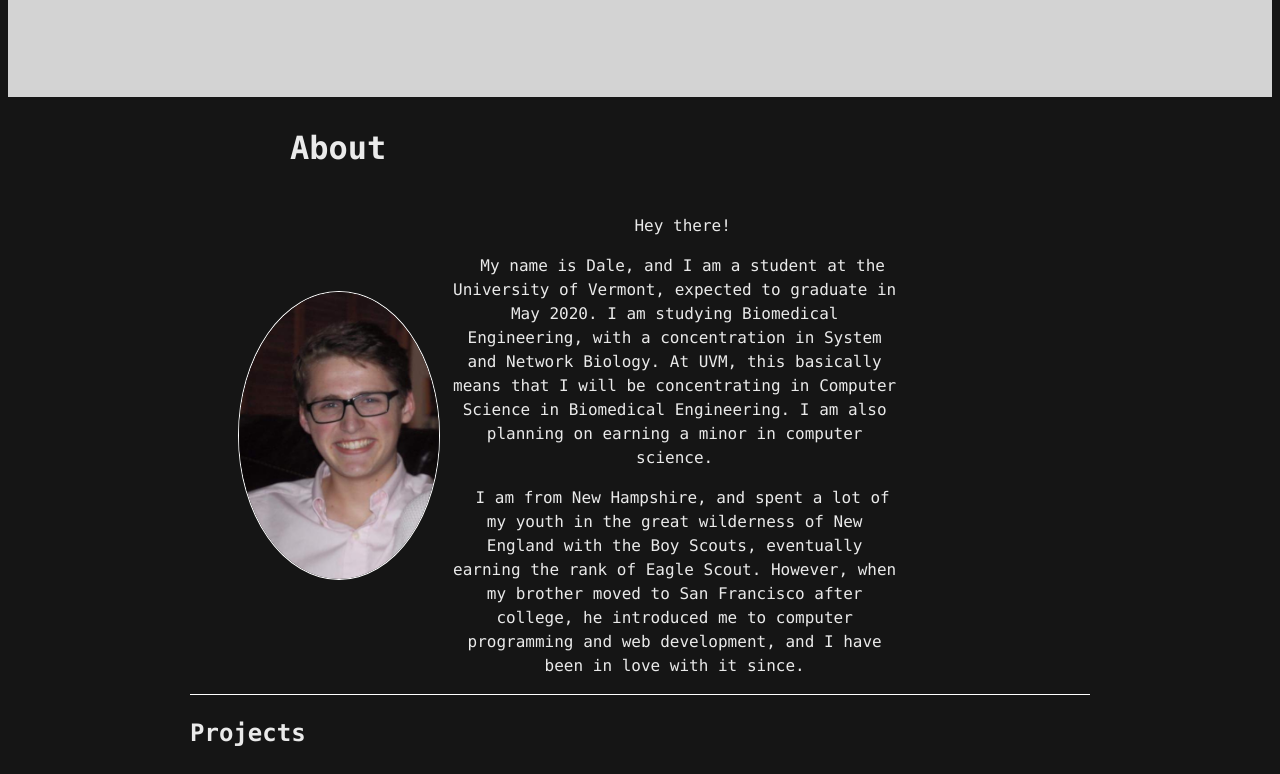
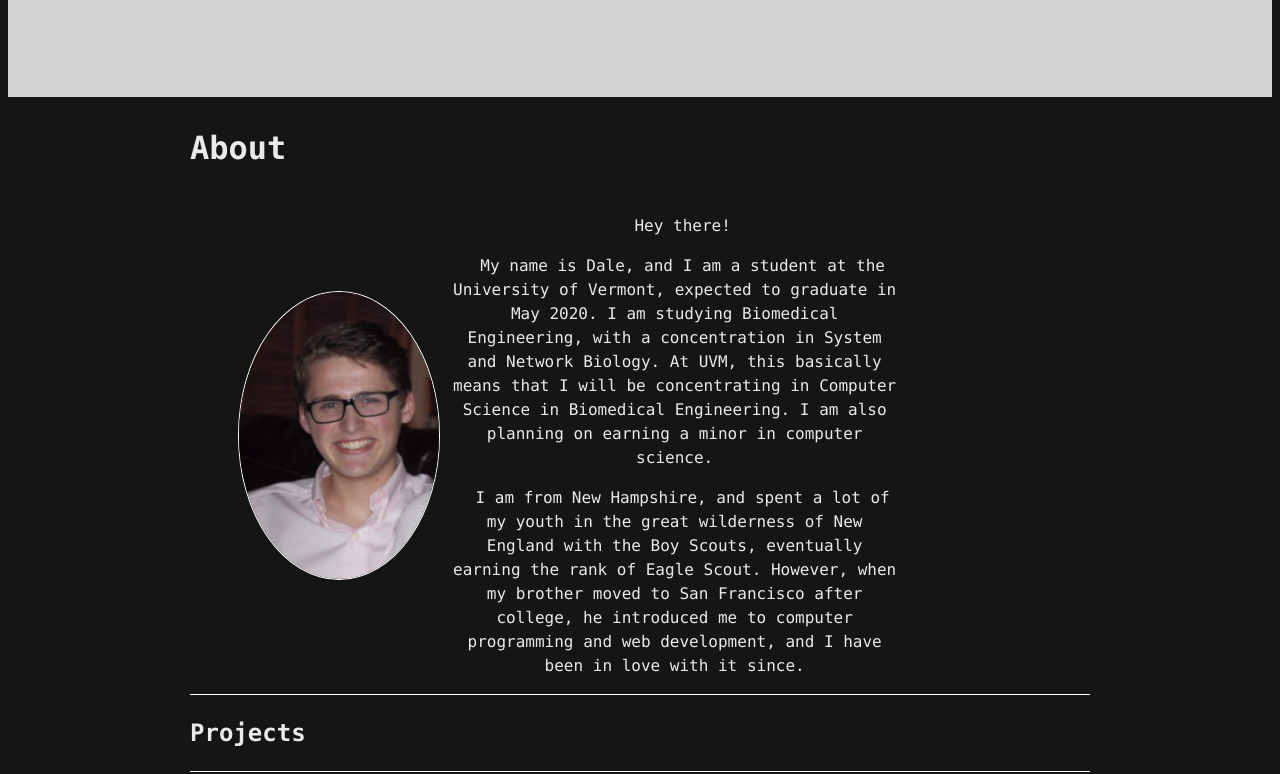
Before and after one commit to daleblarie/daleblarie.github.io, a plain HTML site: page index.html in a window 1280 px wide. Shown: the part 211-985 px from the top of the page. Drawn offline with nearby package versions, Linux system fonts and the light colour scheme.

Commit message:
Stopped logging

```diff
--- a/assets/planetaryMovement.js
+++ b/assets/planetaryMovement.js
@@ -159,4 +159,4 @@ setInterval(() => {
   ss.move();
   ss.draw();
 }, 15);
-console.log(earthVel);
+// console.log(earthVel);
--- a/styles.css
+++ b/styles.css
@@ -67,7 +67,7 @@ a:hover {
   border-bottom: solid white 1px;
 }
 .about #about {
-  padding-left: 100px;
+  /* padding-left: 100px; */
   font-size: 2em;
 }
 .about .profile {
@@ -82,6 +82,10 @@ a:hover {
 }
 .about p {
   text-indent: 1em;
+}
+#projects{
+  padding-bottom: 20px;
+  border-bottom: 1px white solid;
 }
 
 #canvas1{
```
Also changed, not shown: assets/GameOfLife/try2.js (+5 -5 lines), index.html (+1 -0 lines).
